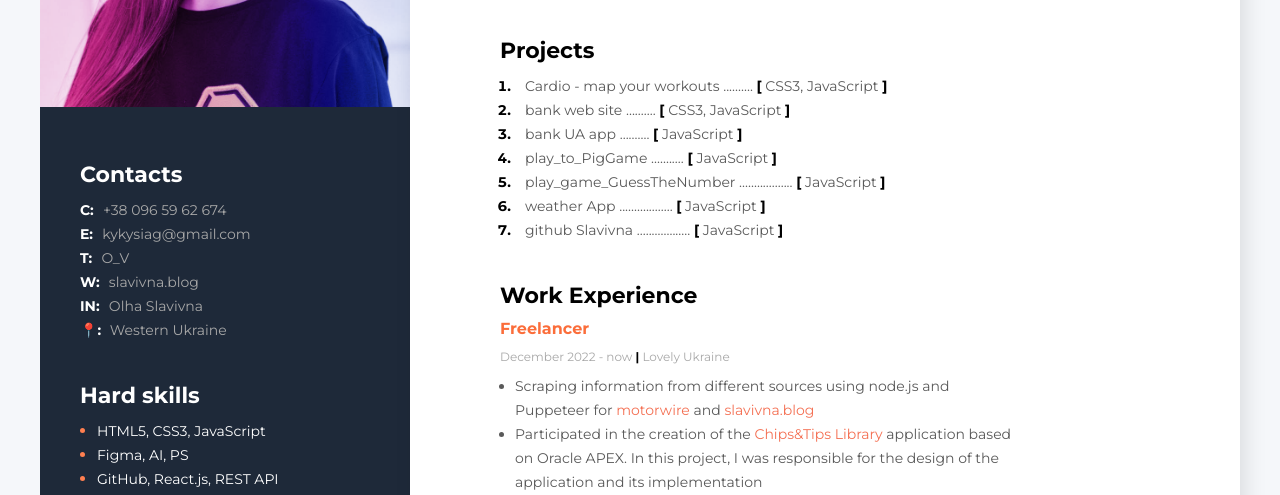
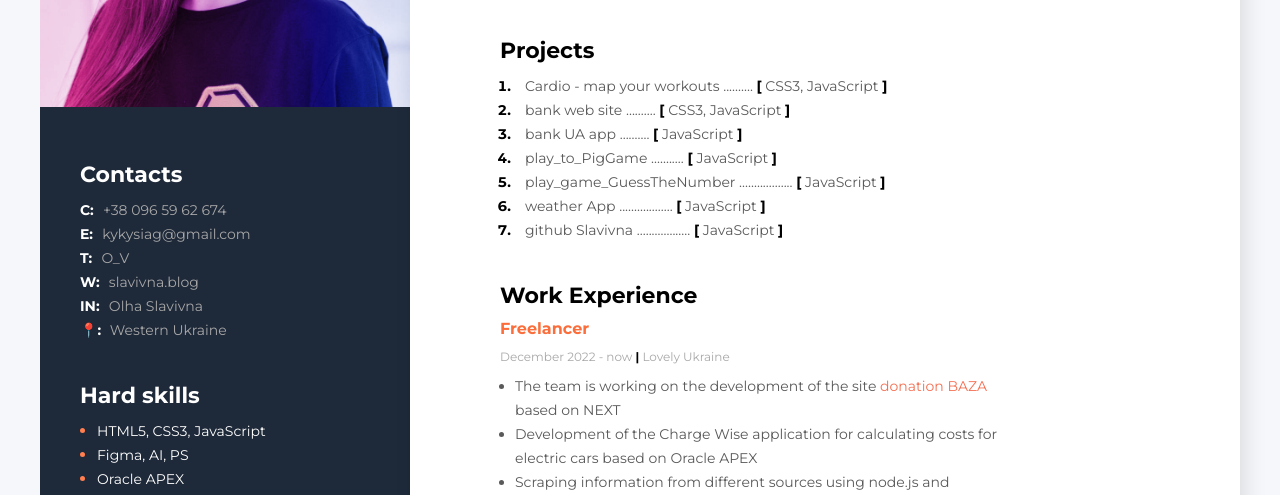
Before and after one commit to Slavivna/resume, a plain HTML site: page index.html in a window 1280 px wide. Shown: the part 302-797 px from the top of the page. Drawn offline with Linux system fonts and the light colour scheme.

Commit message:
Update index.html

```diff
--- a/index.html
+++ b/index.html
@@ -148,6 +148,16 @@
             </p>
 
             <ul class="w-list">
+              <li class="w-item">
+                The team is working on the development of the site
+                <a href="https://donation-baza.vercel.app/ua" target="_blank">
+                 donation BAZA</a>
+                based on NEXT
+              </li>
+              <li class="w-item">
+               Development of the Charge Wise application for calculating costs for electric cars based on Oracle APEX
+              </li>
+
               <li class="w-item">
                 Scraping information from different sources using node.js and
                 Puppeteer for
@@ -340,7 +350,9 @@
             <li class="li">
               <span class="skils">Figma, AI, PS</span>
             </li>
-
+            <li class="li">
+              <span class="skils">Oracle APEX</span>
+            </li>
             <li class="li">
               <span class="skils"> GitHub, React.js, REST API</span>
             </li>
@@ -423,7 +435,7 @@
           </ul>
         </div>
 
-        <p class="skils soft">I have a source of autonomous⚡🔌electricity</p>
+<!--         <p class="skils soft">I have a source of autonomous⚡🔌electricity</p> -->
 
 
         <!--          -->
```
